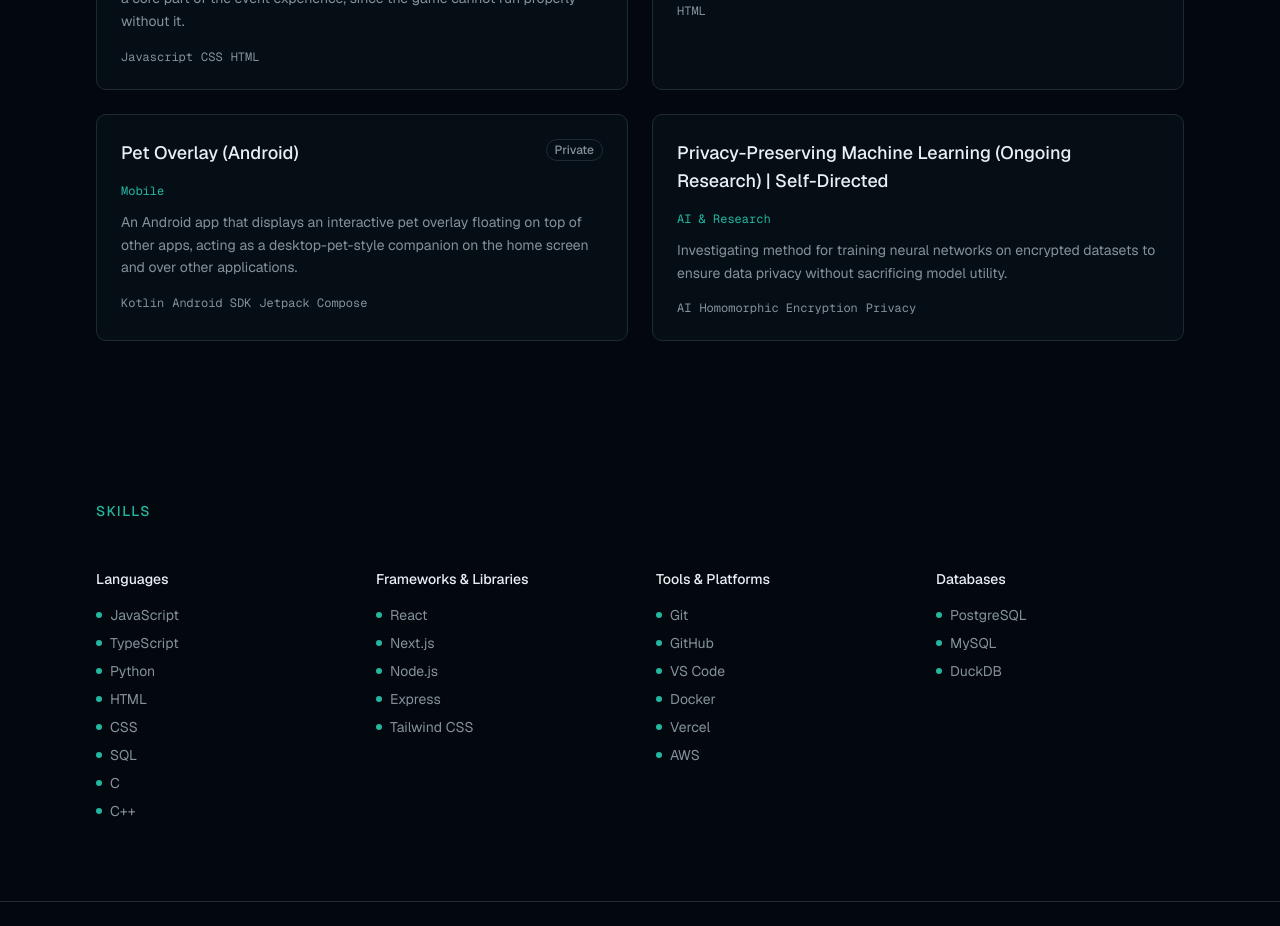
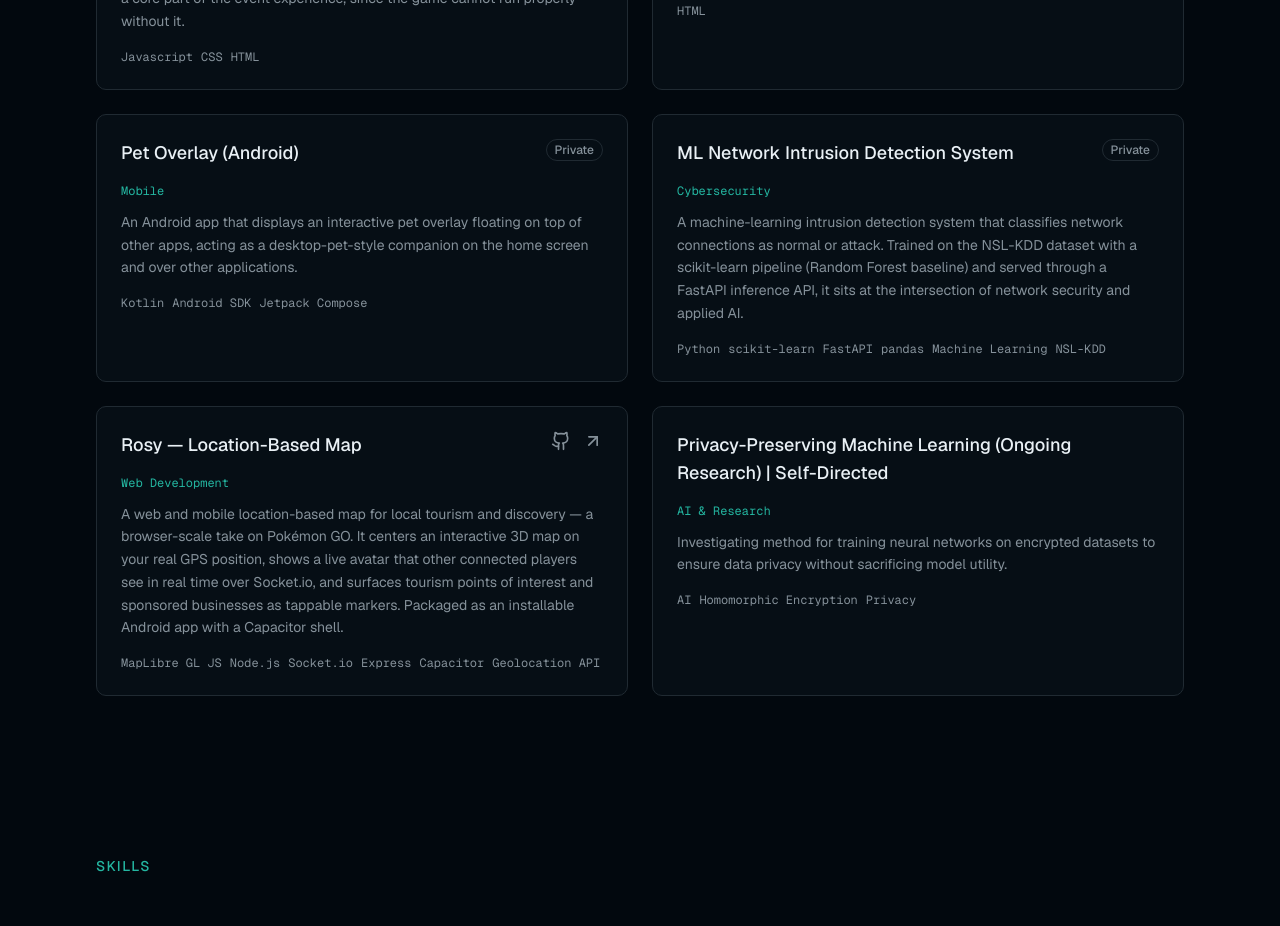
Before and after one commit to ionxg/Ionchaiyakul, a Next.js app in the folder Website/: page / in a window 1280 px wide. Shown: the part 3760-4686 px from the top of the page. Built offline with nearby package versions, Linux system fonts and the light colour scheme.

Commit message:
feat(project): add project

```diff
--- a/Website/components/projects-section.tsx
+++ b/Website/components/projects-section.tsx
@@ -77,6 +77,23 @@ const projects: Project[] = [
       "An Android app that displays an interactive pet overlay floating on top of other apps, acting as a desktop-pet-style companion on the home screen and over other applications.",
     technologies: ["Kotlin", "Android SDK", "Jetpack Compose"],
     private: true,
+  },
+  {
+    title: "ML Network Intrusion Detection System",
+    category: "Cybersecurity",
+    description:
+      "A machine-learning intrusion detection system that classifies network connections as normal or attack. Trained on the NSL-KDD dataset with a scikit-learn pipeline (Random Forest baseline) and served through a FastAPI inference API, it sits at the intersection of network security and applied AI.",
+    technologies: ["Python", "scikit-learn", "FastAPI", "pandas", "Machine Learning", "NSL-KDD"],
+    private: true,
+  },
+  {
+    title: "Rosy — Location-Based Map",
+    category: "Web Development",
+    description:
+      "A web and mobile location-based map for local tourism and discovery — a browser-scale take on Pokémon GO. It centers an interactive 3D map on your real GPS position, shows a live avatar that other connected players see in real time over Socket.io, and surfaces tourism points of interest and sponsored businesses as tappable markers. Packaged as an installable Android app with a Capacitor shell.",
+    technologies: ["MapLibre GL JS", "Node.js", "Socket.io", "Express", "Capacitor", "Geolocation API"],
+    githubUrl: "https://github.com/ionxg/rosy",
+    liveUrl: "https://rosy-server.onrender.com",
   },
   {
     title: "Privacy-Preserving Machine Learning (Ongoing Research) | Self-Directed",
```
